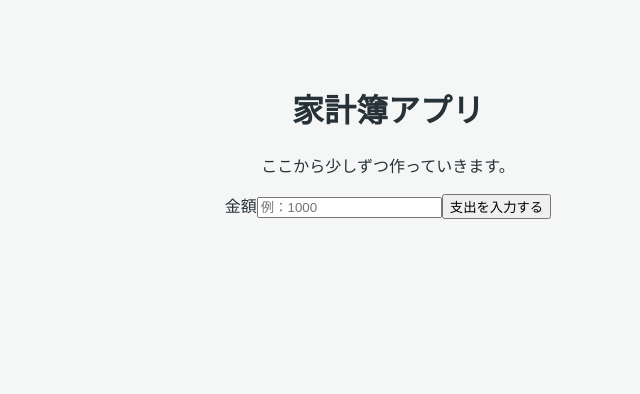
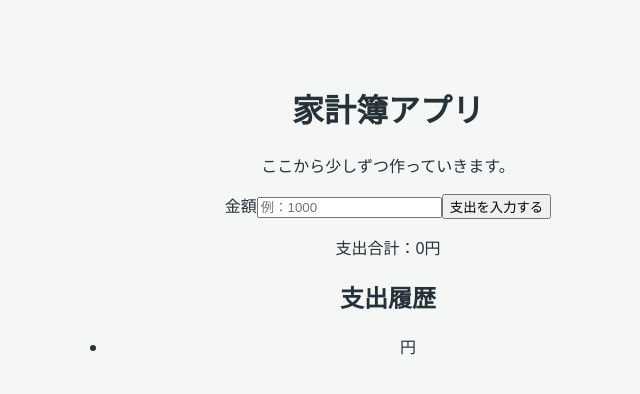
Before and after one commit to wasyun4/zubora-kakeibo-pwa, a React (Vite) app: page / in a window 1280 px wide. Both pictures are taken after a click on the button "支出を入力する". Shown: the top 394 px of the page, without its empty margins (252-892 px from the left). Built offline with nearby package versions, Linux system fonts and the light colour scheme.

Commit message:
feat: add expense history and total

```diff
--- a/src/App.tsx
+++ b/src/App.tsx
@@ -2,9 +2,15 @@ import { useState } from "react";
 
 function App() {
   const [amount, setAmount] = useState("");
-
+  const [expenses, setExpenses] = useState<string[]>([]);
+  const total = expenses.reduce(
+    (sum, expense) => sum + Number(expense),
+    0,
+  );
   function handleExpenseClick() {
+    setExpenses([...expenses, amount]);
     alert(`${amount}円を入力しました！`);
+    setAmount("");
   }
   return (
     <main>
@@ -24,6 +30,14 @@ function App() {
       <button onClick={handleExpenseClick}>
         支出を入力する
       </button>
+      <p>支出合計：{total}円</p>
+      <h2>支出履歴</h2>
+
+      <ul>
+        {expenses.map((expense, index) => (
+          <li key={index}>{expense}円</li>
+        ))}
+      </ul>
     </main>
   );
 }
```
